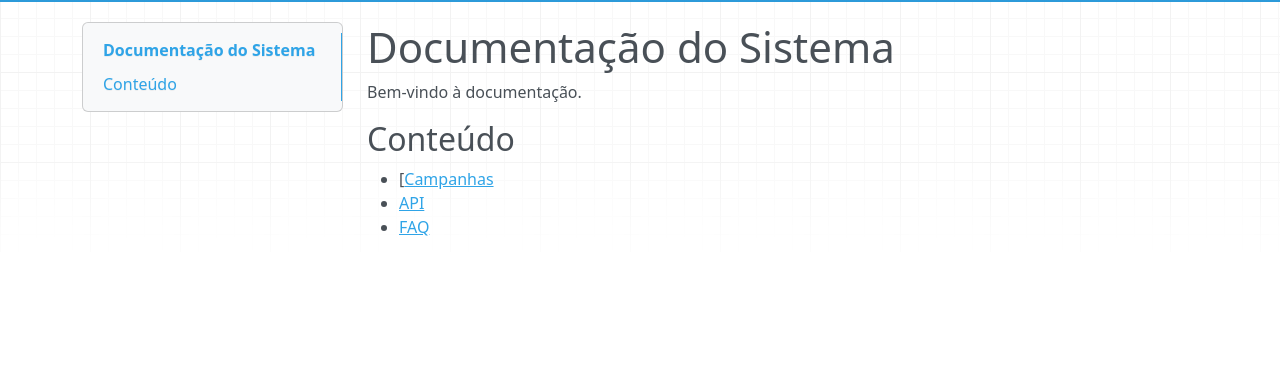
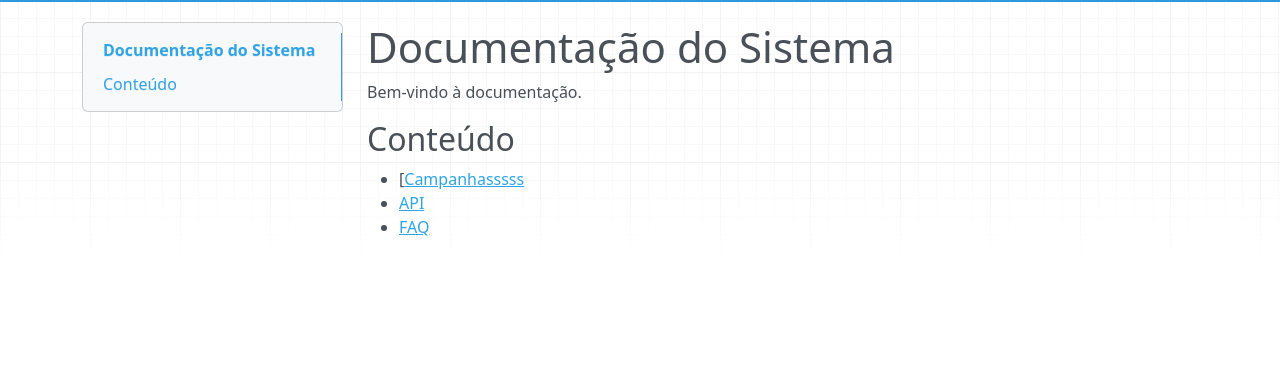
Before and after one commit to suporte552/documentacao, an MkDocs documentation site: the page built from docs/index.md, in a window 1280 px wide. Shown: the part 54-420 px from the top of the page. Built offline with MkDocs 1.6.1, drawn with Linux system fonts in a browser that asks for light colours; nearby versions of some CDN libraries.

Commit message:
vault backup: 2026-03-16 17:05:48

```diff
--- a/docs/index.md
+++ b/docs/index.md
@@ -4,6 +4,6 @@ Bem-vindo à documentação.
 
 ## Conteúdo
 
-- [[Campanhas](campanhaxss/)
+- [[Campanhasssss](campanhaxss/)
 - [API](api/)
 - [FAQ](faq/)
```
